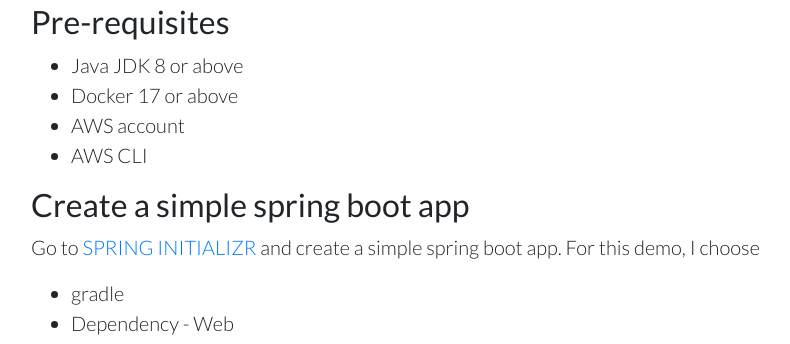
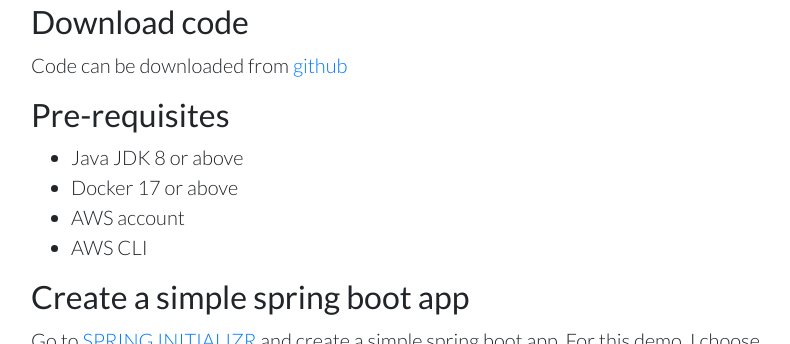
Before and after one commit to bobypt/bobycomau, a Jekyll site: the page built from _posts/2018-08-22-Containerize-and-deploy-spring-boot-api.md, in a window 1280 px wide and 900 px high, cut to the strip 556-900 px from the top of the window. Shown: the whole strip, without its empty margins (54-844 px from the left). Built offline with Jekyll 4.4.1, drawn with Linux system fonts in a browser that asks for light colours; nearby versions of some CDN libraries; emoji names are drawn with the system emoji font.

Commit message:
added code link for spring boot docker demo.

```diff
--- a/_posts/2018-08-22-Containerize-and-deploy-spring-boot-api.md
+++ b/_posts/2018-08-22-Containerize-and-deploy-spring-boot-api.md
@@ -14,6 +14,9 @@ categories: technical
 In this tutorial, we will create a simple spring boot app, containarize it and deploy to aws. Goal was to create in 10 mins but it took slightly more than 10 mins :smiley:
 ## Demo screencast
 <iframe width="560" height="315" src="https://www.youtube.com/embed/j-gWUiIimoU" frameborder="0" allow="autoplay; encrypted-media" allowfullscreen></iframe>
+
+## Download code
+Code can be downloaded from [github](https://github.com/bobypt/docker-spring-boot)
 
 ## Pre-requisites
  - Java JDK 8 or above
```
